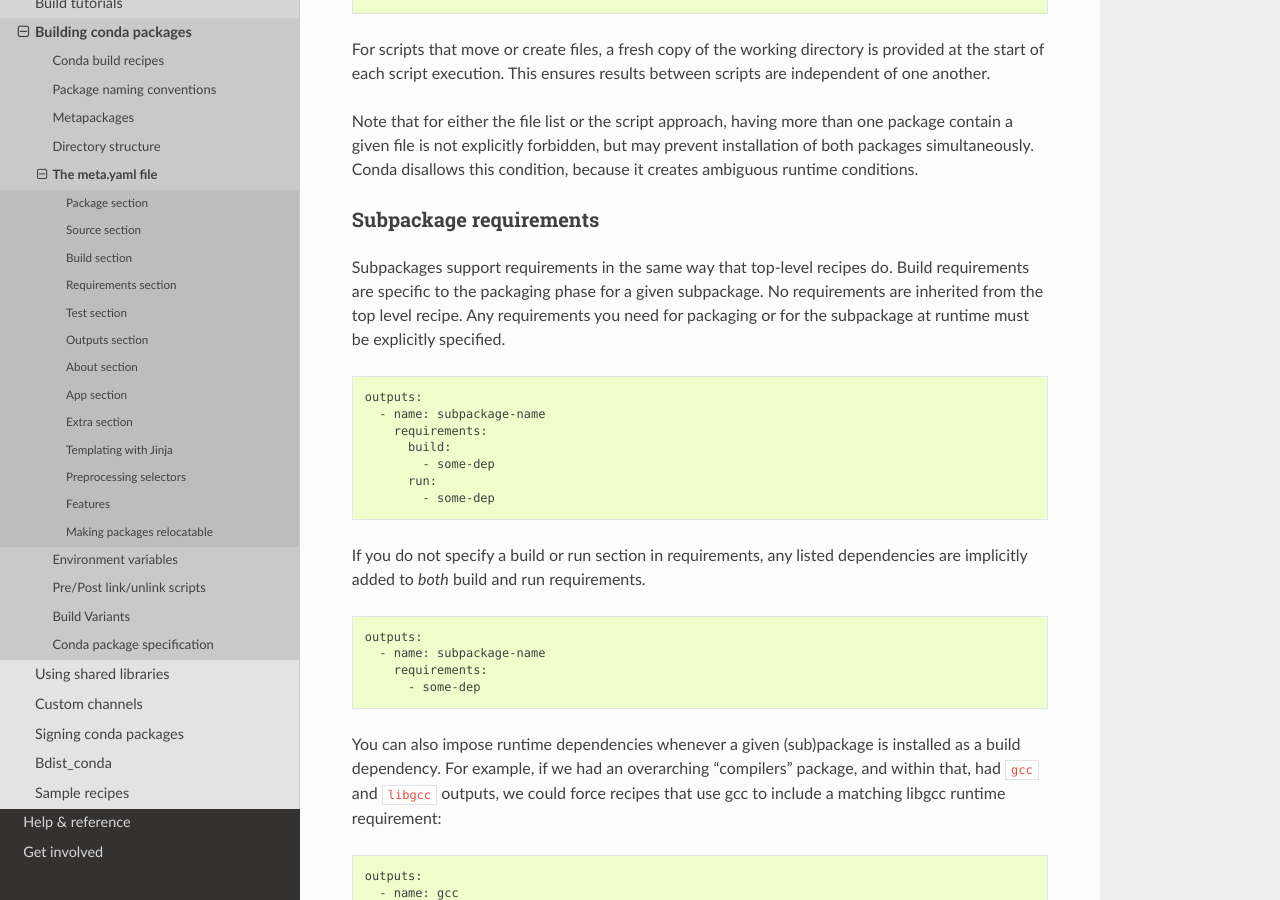
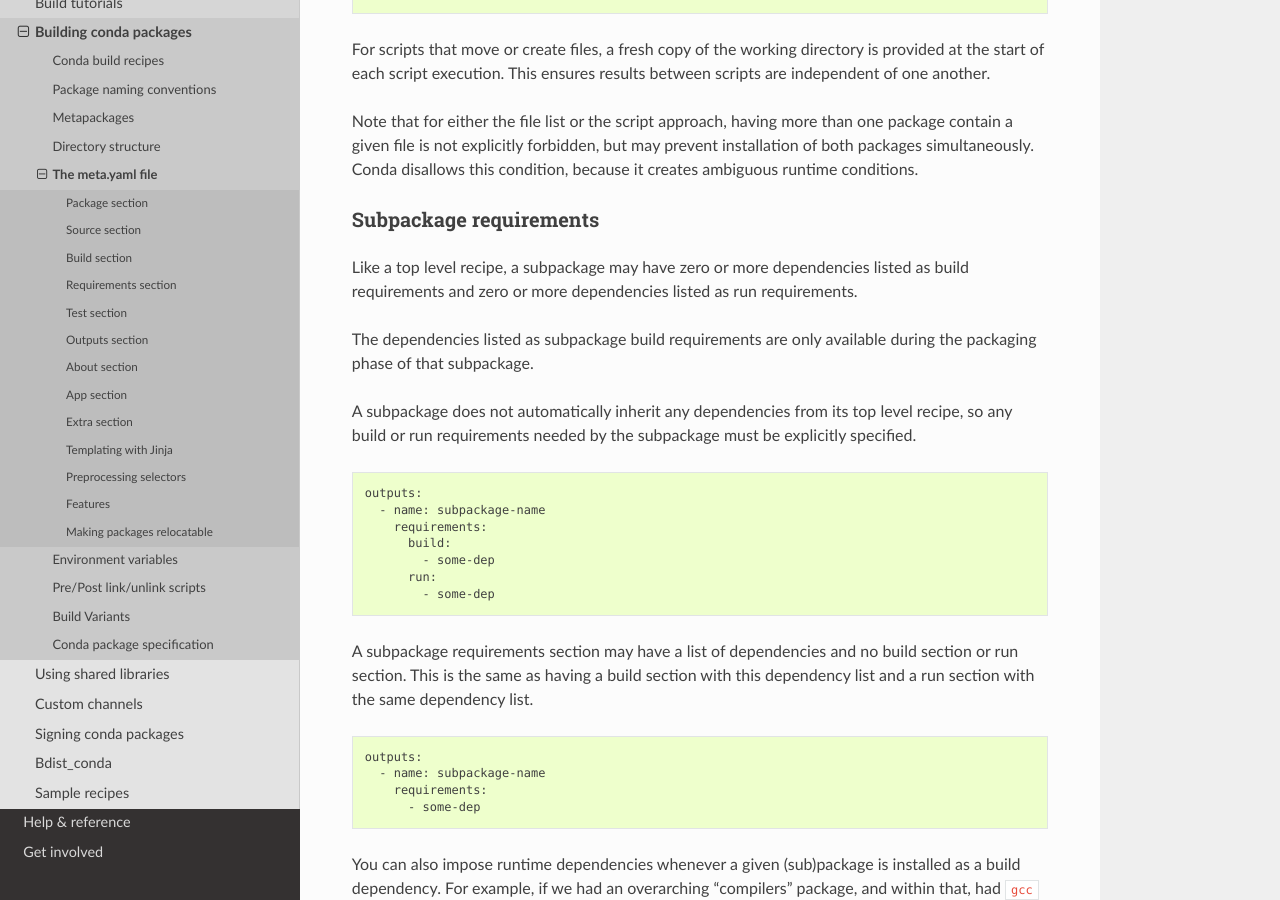
Before and after one commit to conda/conda-docs, a Sphinx documentation site: the page built from docs/source/building/meta-yaml.rst, in a window 1280 px wide and 900 px high, scrolled down 16328 px. Built offline with Sphinx 7.4.7 and the Read the Docs theme 2.0.0, drawn with Linux system fonts in a browser that asks for light colours.

Commit message:
rewording
rewording

```diff
--- a/docs/source/building/meta-yaml.rst
+++ b/docs/source/building/meta-yaml.rst
@@ -785,11 +785,15 @@ because it creates ambiguous runtime conditions.
 Subpackage requirements
 ~~~~~~~~~~~~~~~~~~~~~~~
 
-Subpackages support requirements in the same way that top-level recipes do.
-Build requirements are specific to the packaging phase for a given subpackage.
-No requirements are inherited from the top level recipe. Any requirements you
-need for packaging or for the subpackage at runtime must be explicitly
-specified.
+Like a top level recipe, a subpackage may have zero or more dependencies listed
+as build requirements and zero or more dependencies listed as run requirements.
+
+The dependencies listed as subpackage build requirements are only available
+during the packaging phase of that subpackage.
+
+A subpackage does not automatically inherit any dependencies from its top level
+recipe, so any build or run requirements needed by the subpackage must be
+explicitly specified.
 
 .. code-block:: none
 
@@ -802,8 +806,9 @@ specified.
            - some-dep
 
 
-If you do not specify a build or run section in requirements, any listed
-dependencies are implicitly added to *both* build and run requirements.
+A subpackage requirements section may have a list of dependencies and no build
+section or run section. This is the same as having a build section with this
+dependency list and a run section with the same dependency list.
 
 .. code-block:: none
 
```
